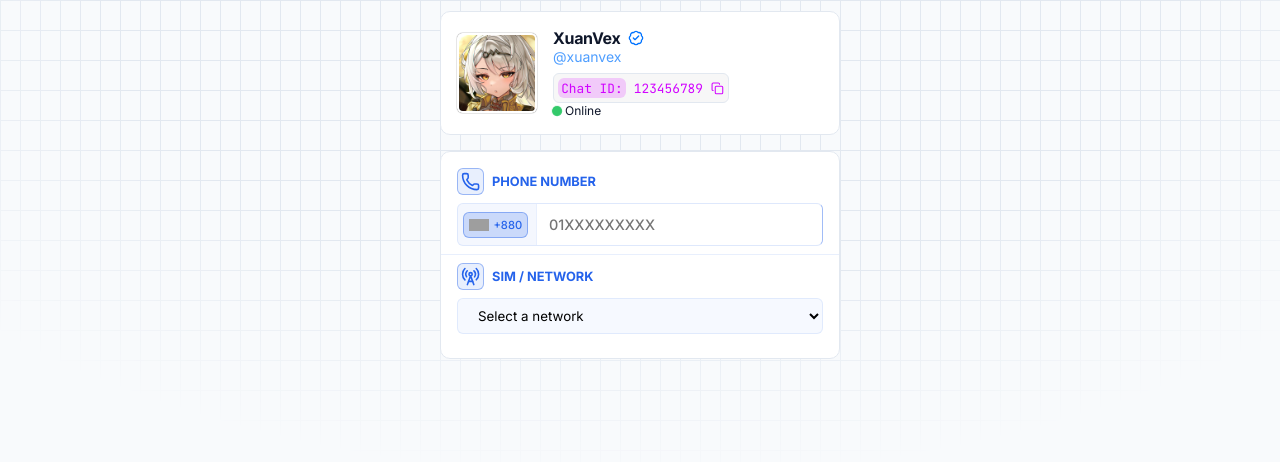
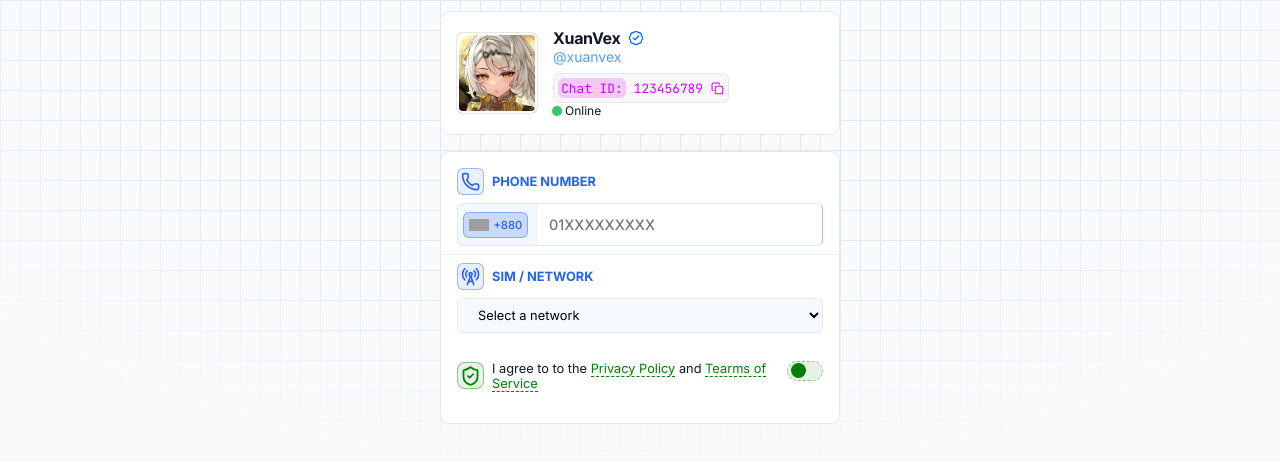
Before and after one commit to xuanvex/xuanvex.github.io, a plain HTML site: page sms-application/index.html in a window 1280 px wide. Drawn offline with nearby package versions, Linux system fonts and the light colour scheme; grey boxes are pictures that could not be loaded.

Commit message:
index.html toggle true/false custom checkbox

```diff
--- a/sms-application/index.html
+++ b/sms-application/index.html
@@ -76,6 +76,17 @@
             </select>
         </div>
     </div>
+    <div class="agrement">
+        <div class="dash">
+        <div class="guard">
+            <i data-lucide="shield-check"></i>
+        </div>
+        <span>I agree to to the <a>Privacy Policy</a> and <a>Tearms of Service</a></span>
+        </div>
+        <div id="checkbox" class="checkbox">
+            <span class="roundDot"><i data-lucide="circle-check-big"></i> </span>
+        </div>
+    </div>
 
 
     <script>
--- a/sms-application/script.js
+++ b/sms-application/script.js
@@ -28,3 +28,18 @@ copyIcon.addEventListener('click', async () => {
         console.log("Error copying chat ID:", error);
     }
 });
+
+
+const checkbox = document.getElementById('checkbox');
+
+var isCheck = false;
+
+checkbox.addEventListener('click', () => {
+    if(!checkbox.classList.contains('check')) {
+        checkbox.classList.add('check');
+        isCheck = true;
+    } else {
+        checkbox.classList.remove('check');
+        isCheck = false;
+    }
+})
--- a/sms-application/style.css
+++ b/sms-application/style.css
@@ -360,6 +360,7 @@ body {
     background-color: rgb(37, 99, 235, 0.04);
     outline: none;
     font-weight: 400;
+    font-size: 0.8rem;
 }
 select,
 select::picker(select) {
@@ -397,3 +398,82 @@ option {
 #copy-chat-id:active {
     transform: scale(1);
 }
+.agrement {
+    width: 100%;
+    margin-top: 0.2rem;
+    padding: 1rem;
+    display: flex;
+    justify-content: space-between;
+    gap: 0.5rem;
+}
+.agrement .guard {
+    width: 27px;
+    height: 27px;
+    border: 1px solid rgb(0, 128, 0, 0.4);
+    background-color: rgb(0, 128, 0, 0.1);
+    border-radius: var(--radius);
+    padding: 1px 2px;
+    display: flex;
+    justify-content: center;
+    color: rgb(0, 128, 0);
+}
+.agrement span {
+    font-size: 0.8rem;
+}
+.agrement span a {
+    color: rgb(0, 128, 0);
+    transition: all 200ms ease-in-out;
+    border-bottom: 1px dashed rgb(0, 128, 0);
+    &:hover {
+        color: rgb(51, 185, 51);
+    }
+
+}
+.dash {
+    display: flex;
+    width: 100%;
+    gap: 0.5rem;
+    justify-content: start;
+    align-items: center;
+}
+.checkbox {
+    width: 40px;
+    height: 20px;
+    border: 1px dashed rgb(0, 128, 0, 0.4);
+    border-radius: 50px;
+    background-color: rgb(0, 128, 0, 0.1);
+    display: flex;
+    justify-content: start;
+    align-items: center;
+    padding: 0 0.2rem;
+    transition: all 300ms ease-in-out;
+}
+.checkbox span {
+    display: flex;
+    width: 15px;
+    height: 15px;
+    border-radius: 50px;
+    background-color: rgb(0, 128, 0);
+    transition: all 300ms ease-in-out;
+}
+.checkbox span svg {
+    display: none;
+}
+.checkbox span svg {
+    width: 12px;
+    height: 12px;
+}
+.checkbox.check span {
+    transform: translateX(80%);
+    display: flex;
+    justify-content: center;
+    align-items: center;
+    color: white;
+
+}
+.checkbox.check span svg {
+    display: flex;
+}
+.checkbox.check {
+       border: 1px solid rgb(0, 128, 0, 0.4);
+}
```
